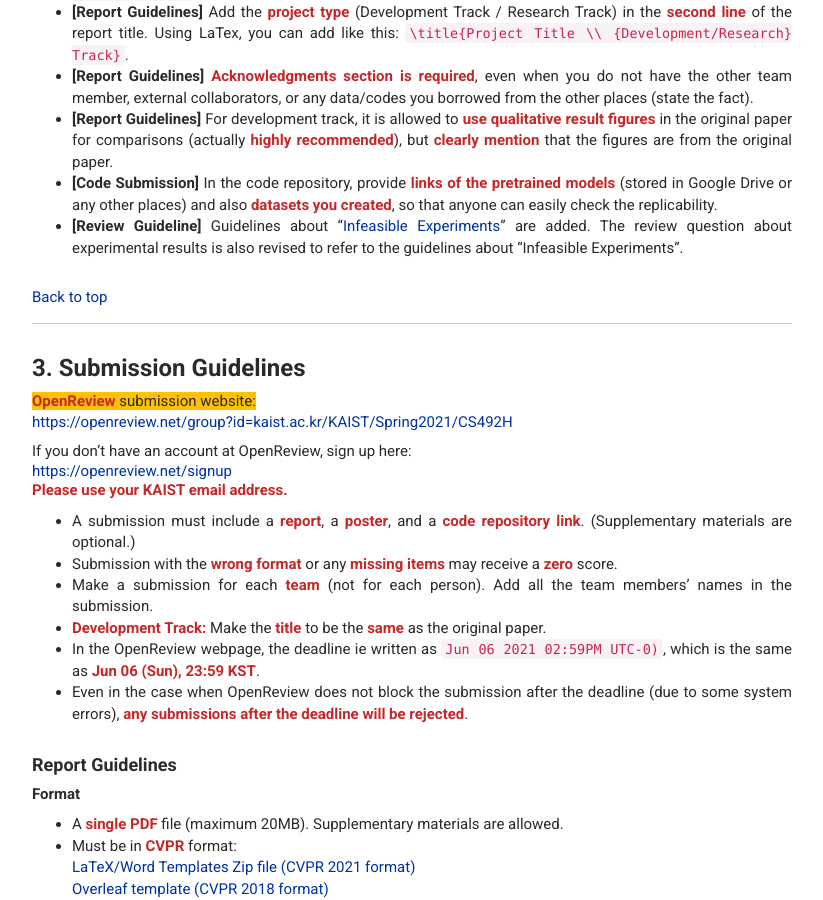
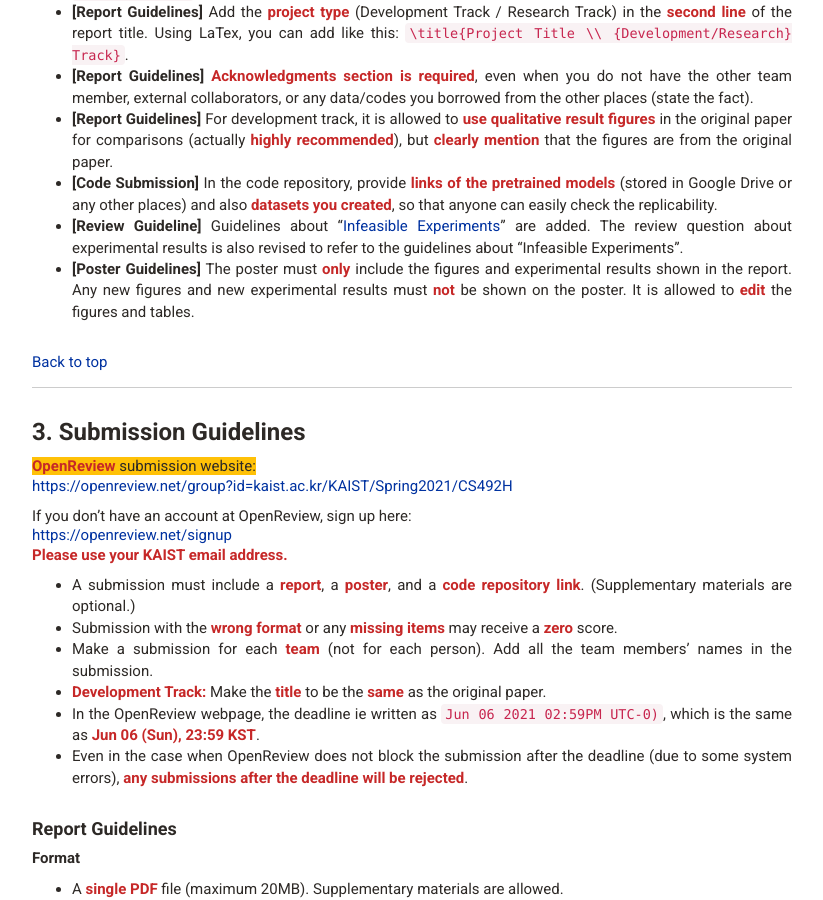
Before and after one commit to mhsung/mhsung.github.io, a Jekyll site: the page built from courses/kaist-cs492-3dml-2021-spring/_posts/2021-05-20-project-submission-guidelines.md, in a window 1280 px wide and 900 px high, scrolled down 724 px. Shown: the whole window, without its empty margins (228-1051 px from the left). Built offline with Jekyll 4.4.1, drawn with Linux system fonts in a browser that asks for light colours; our own code applies the rules of GitHub Pages for plain Markdown files; some of the changed text lies outside the part shown.

Commit message:
Updated.

```diff
--- a/courses/kaist-cs492-3dml-2021-spring/_posts/2021-05-20-project-submission-guidelines.md
+++ b/courses/kaist-cs492-3dml-2021-spring/_posts/2021-05-20-project-submission-guidelines.md
@@ -59,6 +59,7 @@
 - <b>[Report Guidelines]</b> For development track, it is allowed to *use qualitative result figures* in the original paper for comparisons (actually *highly recommended*), but *clearly mention* that the figures are from the original paper.
 - <b>[Code Submission]</b> In the code repository, provide *links of the pretrained models* (stored in Google Drive or any other places) and also *datasets you created*, so that anyone can easily check the replicability.
 - <b>[Review Guideline]</b> Guidelines about "<a href="{{site.baseurl}}/{{page.path}}/../../project-submission-guidelines.html#infeasible-experiments">Infeasible Experiments</a>" are added. The review question about experimental results is also revised to refer to the guidelines about "Infeasible Experiments".
+- <b>[Poster Guidelines]</b> The poster must *only* include the figures and experimental results shown in the report. Any new figures and new experimental results must *not* be shown on the poster. It is allowed to *edit* the figures and tables.
 
 
 <br>
@@ -205,6 +206,7 @@
 - Poster template: [<b>Link</b>](https://kaistackr-my.sharepoint.com/:p:/g/personal/mhsung_kaist_ac_kr/EQz68whVxahPoGdcBExRSqIBhcbldxFCXE9p-otheEmCTg?e=VF2sNi){:target="_blank"} (Design adapted from [Zoya Bylinskii](https://web.mit.edu/zoya/www/docs.html){:target="_blank"})<br>
 Do not need to use this template.
 - Must include *project title*, *project track*, *team member names*, and *acknowledgments*.
+- Must *only* include the figures and experimental results shown in the report. Any new figures and new experimental results must *not* be shown on the poster. It is allowed to *edit* the figures and tables.
 
 
 <b>Resources</b>
```
